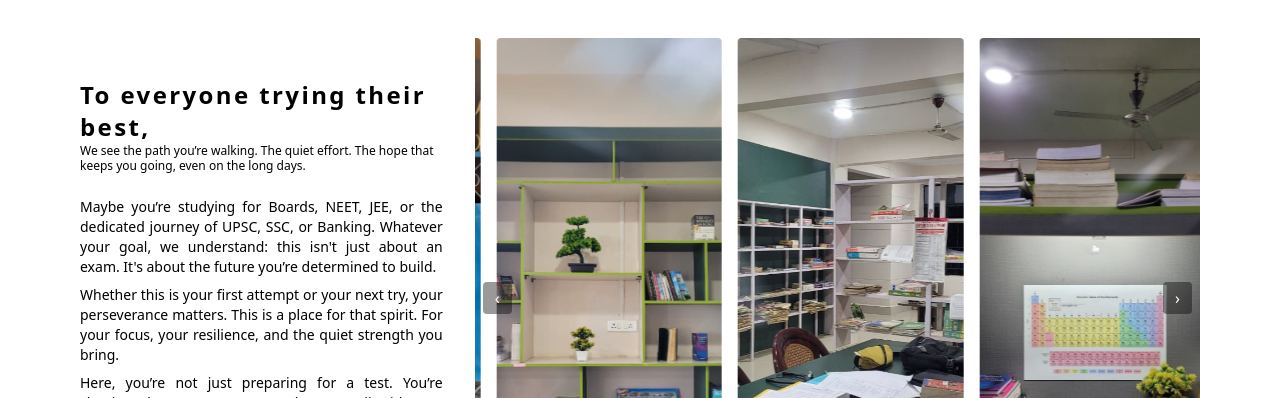
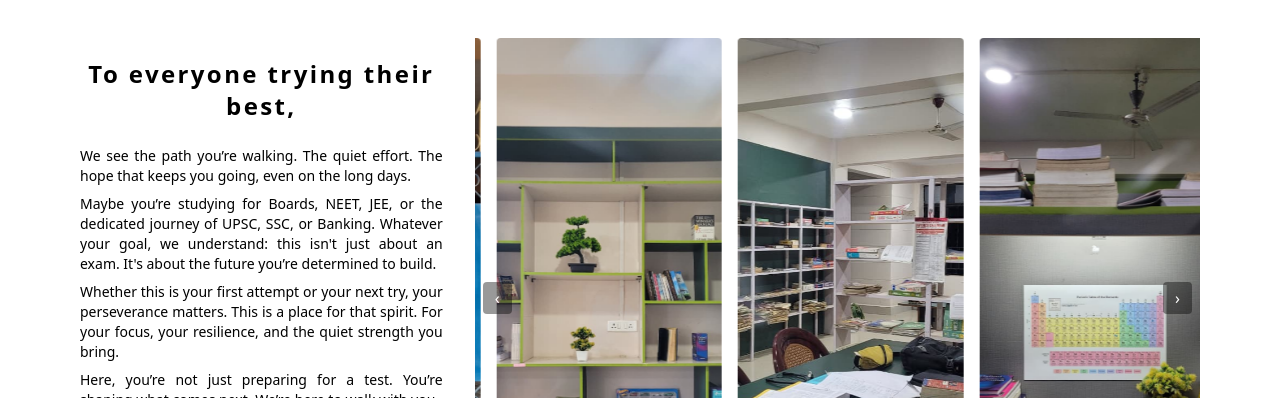
Before and after one commit to Ksmung1/educafe, a Next.js app: page / in a window 1280 px wide. Shown: the part 554-952 px from the top of the page. Built offline with nearby package versions, Linux system fonts and the light colour scheme; no server answers; the database is empty.

Commit message:
3rd p=commit

```diff
--- a/src/app/components/Navbar.jsx
+++ b/src/app/components/Navbar.jsx
@@ -100,7 +100,7 @@ const Navbar = () => {
             }}
             className="w-full bg-[#16424a] font-semibold py-2 rounded-sm text-white"
           >
-            Contact us
+            Connect with us
           </button>
         </div>
       )}
--- a/src/app/page.jsx
+++ b/src/app/page.jsx
@@ -40,14 +40,15 @@ export default function Home() {
       {/* DETAILS */}
       <section className="flex flex-col md:flex-row items-center mt-10 gap-5 md:gap-8">
         <div className="flex flex-col w-full md:w-1/3 items-center">
-          <h1 className="text-black tracking-widest font-black text-2xl">
+          <h1 className="text-black text-center tracking-widest font-black text-xl md:text-2xl">
             To everyone trying their best,
           </h1>
-          <p className="text-xs font-light leading-tight">
-            We see the path you’re walking. The quiet effort. The hope that
-            keeps you going, even on the long days.{" "}
-          </p>
-          <div className="text-[10px] md:text-sm text-justify font-light mt-6 flex flex-col gap-2">
+
+          <div className="text-xs md:text-sm text-justify font-light my-6 flex flex-col gap-2">
+            <p>
+              We see the path you’re walking. The quiet effort. The hope that
+              keeps you going, even on the long days.
+            </p>
             <p>
               Maybe you’re studying for Boards, NEET, JEE, or the dedicated
               journey of UPSC, SSC, or Banking. Whatever your goal, we
```
